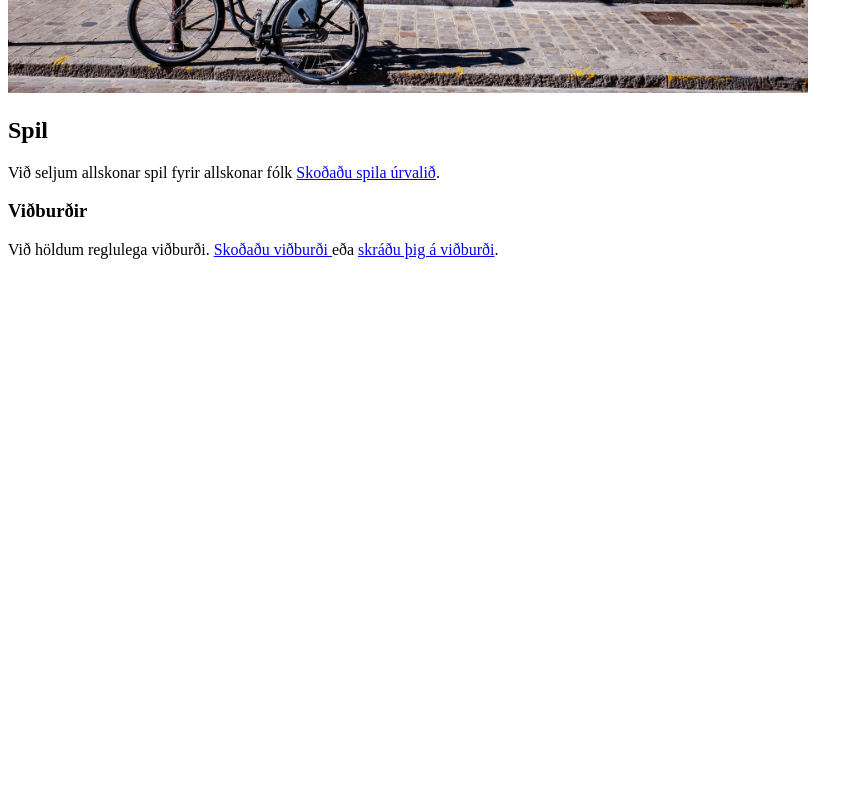
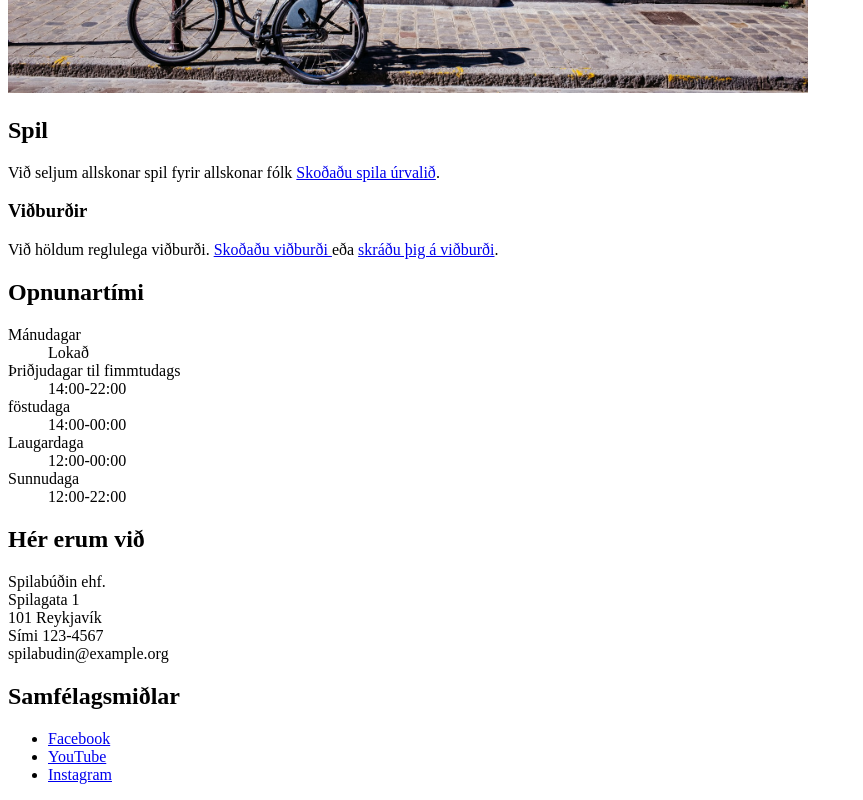
Before and after one commit to Treborralj/Spilabudin, a plain HTML site: page index.html in a window 1280 px wide. Shown: the part 639-1439 px from the top of the page, without its empty margins (0-863 px from the left). Before the commit the page ends 914 px from the top, so only its background shows below. Drawn offline with Linux system fonts and the light colour scheme.

Commit message:
fót bætt við

```diff
--- a/index.html
+++ b/index.html
@@ -23,5 +23,34 @@
       Við höldum reglulega viðburði. <a href="vidburdir.html">Skoðaðu viðburði </a>
       eða <a href="form.html">skráðu þig á viðburði</a>.
     </p>
+    <footer>
+      <h2>Opnunartími</h2>
+      <dl>
+        <dt>Mánudagar</dt>
+        <dd>Lokað</dd>
+        <dt>Þriðjudagar til fimmtudags</dt>
+        <dd>14:00-22:00</dd>
+        <dt>föstudaga</dt>
+        <dd>14:00-00:00</dd>
+        <dt>Laugardaga</dt>
+        <dd>12:00-00:00</dd>
+        <dt>Sunnudaga</dt>
+        <dd>12:00-22:00</dd>
+      </dl>
+      <h2>Hér erum við</h2>
+      <p>
+        Spilabúðin ehf.<br/>
+        Spilagata 1<br/>
+        101 Reykjavík<br/>
+        Sími 123-4567<br/>
+        spilabudin@example.org
+      </p>
+      <h2>Samfélagsmiðlar</h2>
+      <ul>
+        <li><a href="https://www.facebook.com/HaskoliIslands/">Facebook</a></li>
+        <li><a href="https://www.youtube.com/user/HIvarp">YouTube</a></li>
+        <li><a href="https://www.instagram.com/haskoli_islands/">Instagram</a></li>
+      </ul>
+    </footer>
   </body>
 </html>
```
Also changed, not shown: sidur/spil.html (+11 -0 lines).
